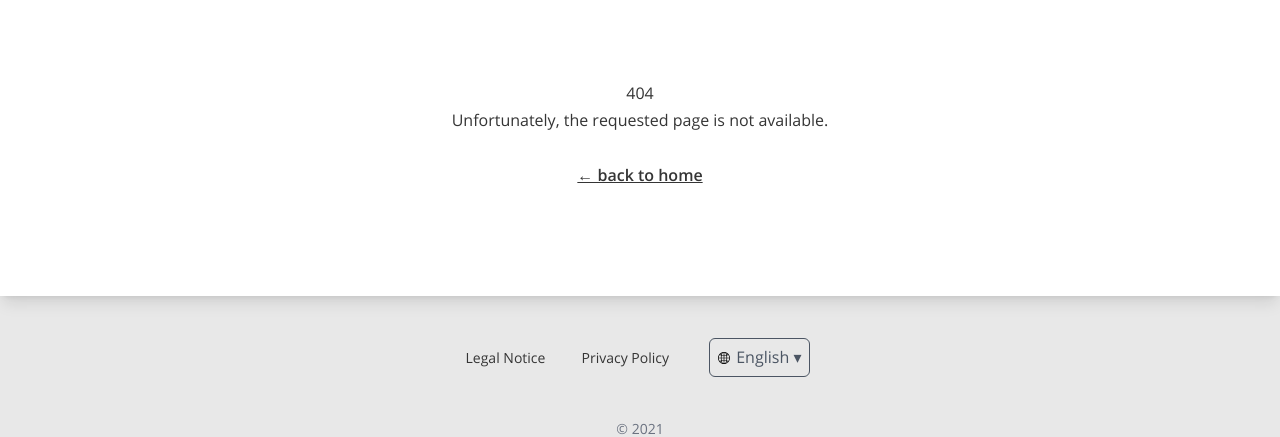
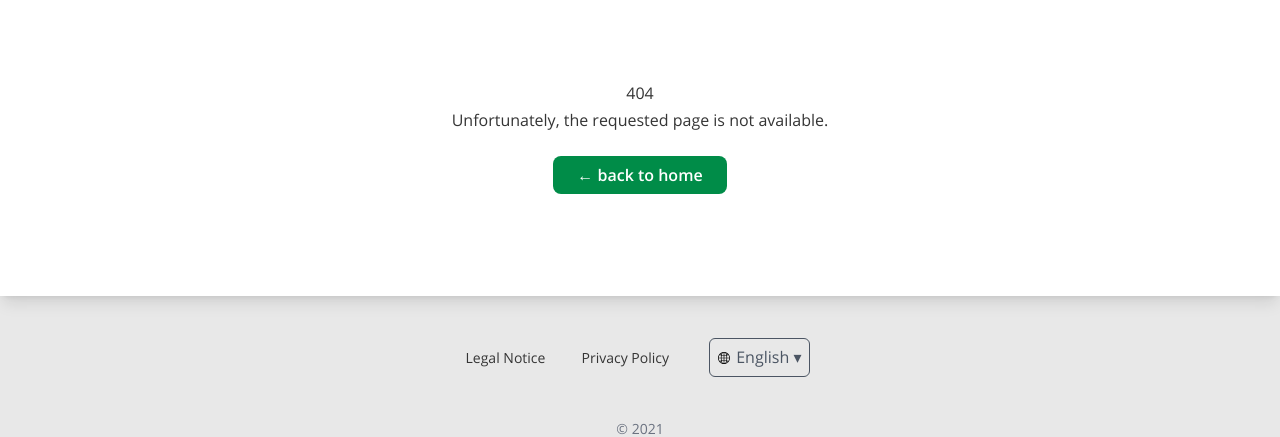
Before and after one commit to jekuer/php-microsite-boilerplate, a PHP site: page /error in a window 1280 px wide. Shown: the part 144-581 px from the top of the page. Run offline with PHP 8.4, Linux system fonts and the light colour scheme; style sheets or scripts are compiled from the project's sources.

Commit message:
update button on error pages

```diff
--- a/pages/error.php
+++ b/pages/error.php
@@ -2,5 +2,5 @@
 <h1 itemprop="headline"><?php echo T_('404'); ?></h1>
 <h2><?php echo T_('Unfortunately, the requested page is not available.'); ?></h2>
 <p>&nbsp;</p>
-<a href="<?php echo $the_page_url_full; ?>" class="button">&larr; <?php echo T_('back to home'); ?></a>
+<a href="<?php echo $the_page_url_full; ?>" class="text-white no-underline bg-primary border-0 py-2 px-6 focus:outline-none hover:bg-gray-600 hover:text-white hover:shadow-md rounded-lg">&larr; <?php echo T_('back to home'); ?></a>
 <p>&nbsp;</p>
```
